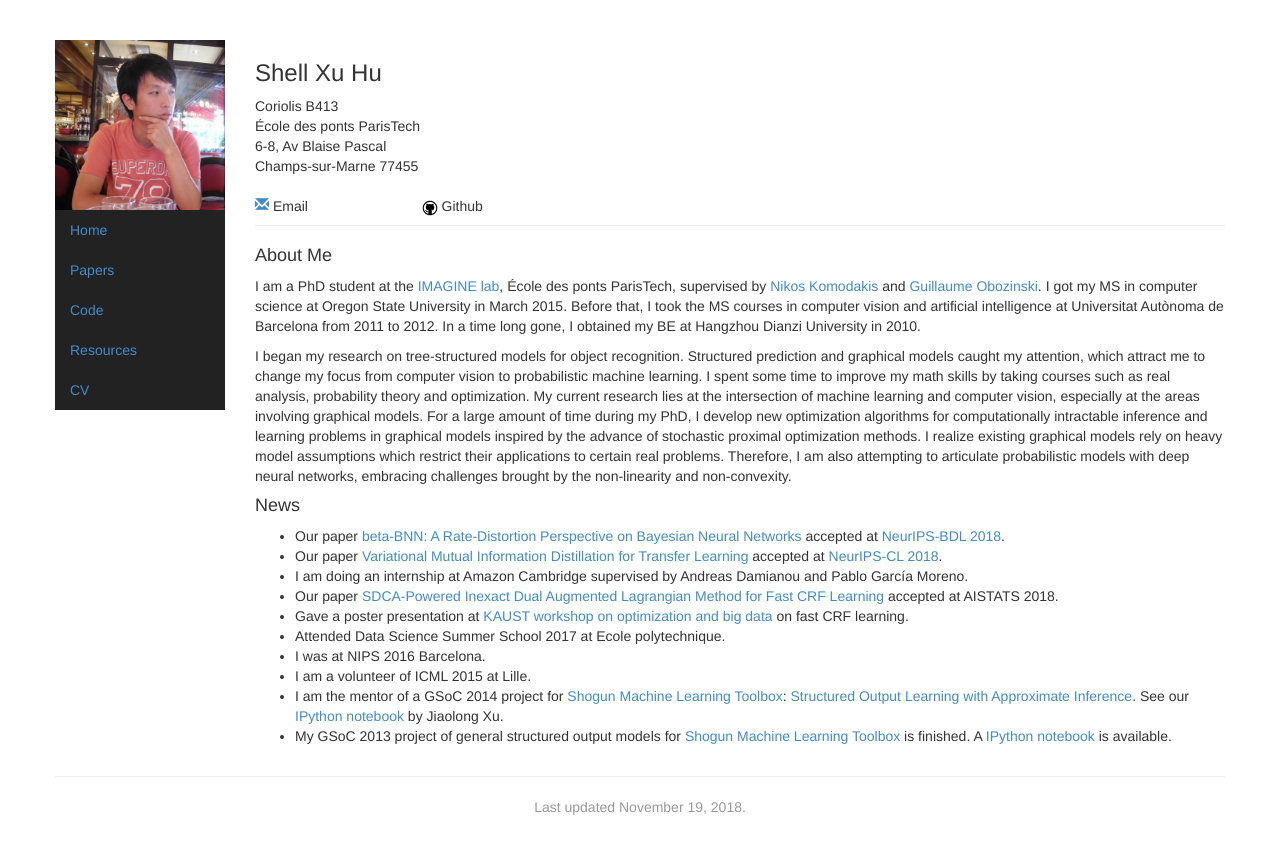
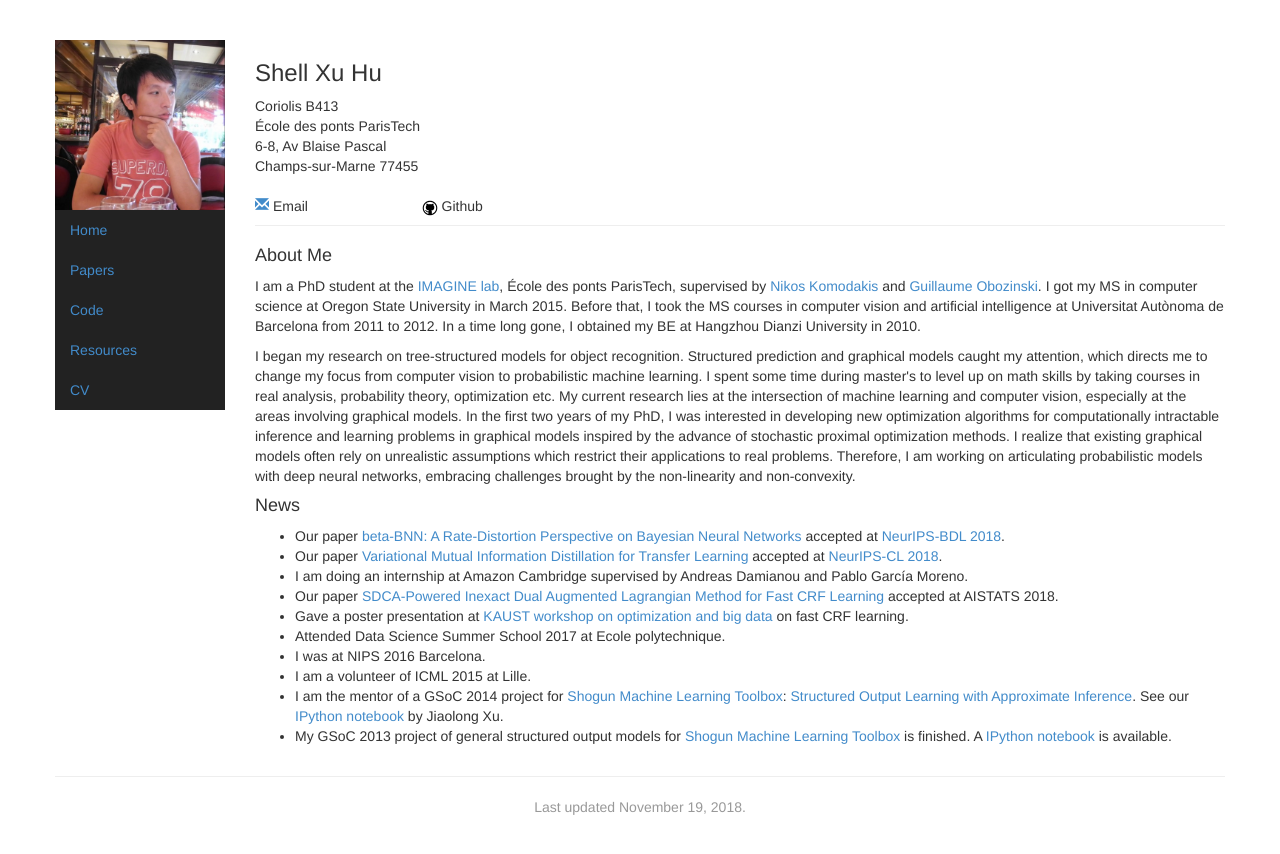
Before and after one commit to hushell/hushell.github.io, a Jekyll site: the page built from index.html, in a window 1280 px wide. Shown: the top 854 px of the page. Built offline with Jekyll 4.4.1, drawn with Linux system fonts in a browser that asks for light colours.

Commit message:
update profile

```diff
--- a/index.html
+++ b/index.html
@@ -54,8 +54,8 @@ news:
 I am a PhD student at the <a href="http://imagine.enpc.fr/">IMAGINE lab</a>, École des ponts ParisTech, supervised by <a href="http://imagine.enpc.fr/~komodakn/">Nikos Komodakis</a> and <a href="http://imagine.enpc.fr/~obozinsg/">Guillaume Obozinski</a>. I got my MS in computer science at Oregon State University in March 2015. Before that, I took the MS courses in computer vision and artificial intelligence at Universitat Autònoma de Barcelona from 2011 to 2012. In a time long gone, I obtained my BE at Hangzhou Dianzi University in 2010.
 </p>
 <p>
-I began my research on tree-structured models for object recognition. Structured prediction and graphical models caught my attention, which attract me to change my focus from computer vision to probabilistic machine learning. I spent some time to improve my math skills by taking courses such as real analysis, probability theory and optimization. My current research lies at the intersection of machine learning and computer vision, especially at the areas involving graphical models.
-For a large amount of time during my PhD, I develop new optimization algorithms for computationally intractable inference and learning problems in graphical models inspired by the advance of stochastic proximal optimization methods. I realize existing graphical models rely on heavy model assumptions which restrict their applications to certain real problems. Therefore, I am also attempting to articulate probabilistic models with deep neural networks, embracing challenges brought by the non-linearity and non-convexity.
+I began my research on tree-structured models for object recognition. Structured prediction and graphical models caught my attention, which directs me to change my focus from computer vision to probabilistic machine learning. I spent some time during master's to level up on math skills by taking courses in real analysis, probability theory, optimization etc. My current research lies at the intersection of machine learning and computer vision, especially at the areas involving graphical models.
+In the first two years of my PhD, I was interested in developing new optimization algorithms for computationally intractable inference and learning problems in graphical models inspired by the advance of stochastic proximal optimization methods. I realize that existing graphical models often rely on unrealistic assumptions which restrict their applications to real problems. Therefore, I am working on articulating probabilistic models with deep neural networks, embracing challenges brought by the non-linearity and non-convexity.
 </p>
 
 <h4>News</h4>
```
